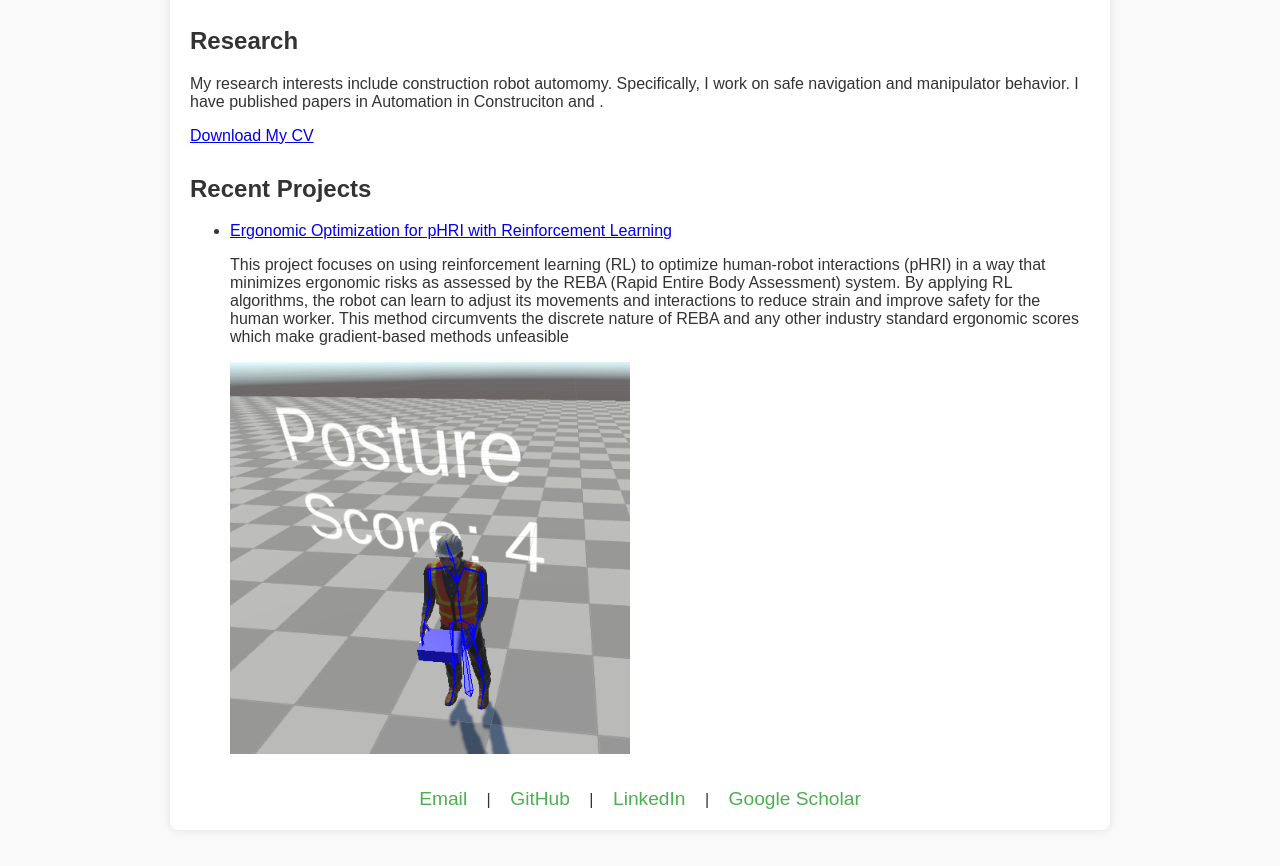
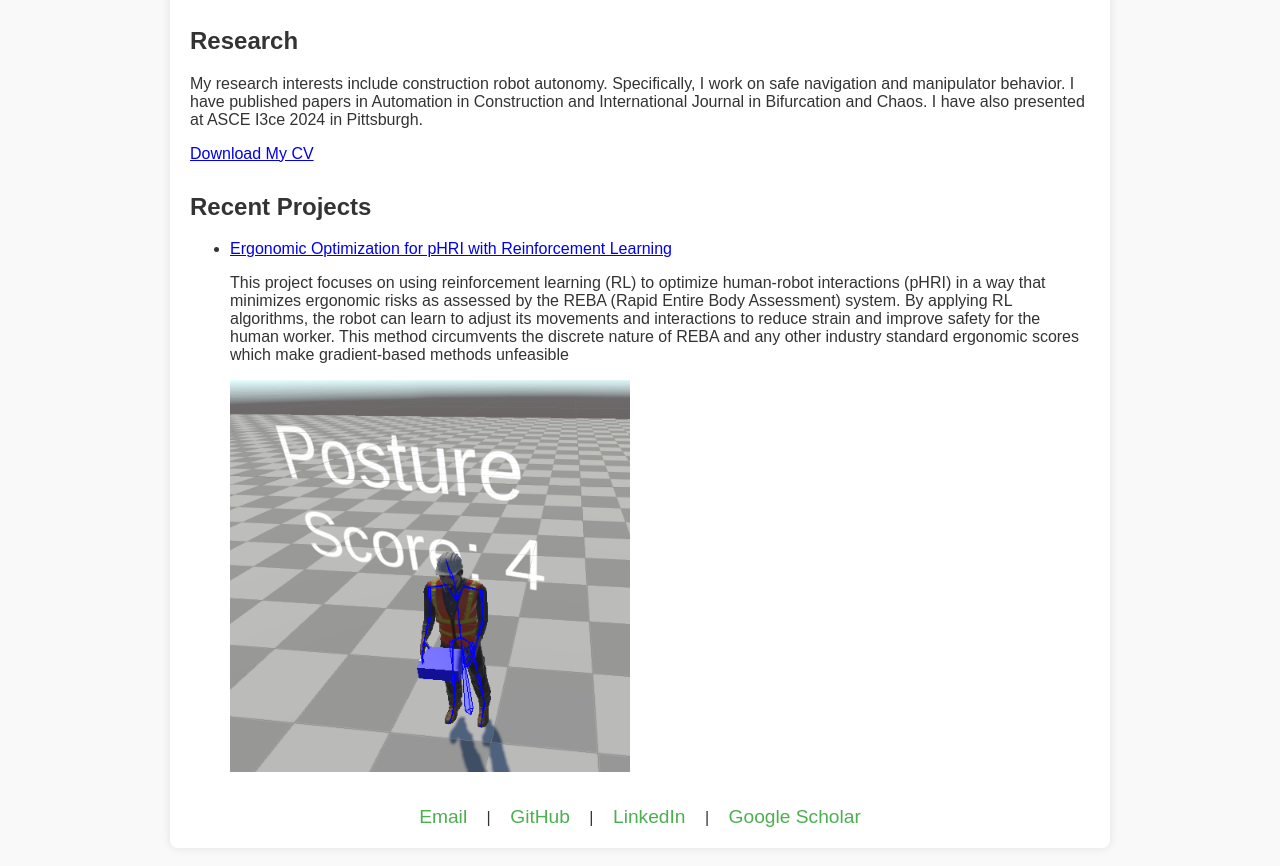
Before and after one commit to mamani828/mamani828.github.io, a plain HTML site: page index.html in a window 1280 px wide. Shown: the part 840-1706 px from the top of the page. Drawn offline with Linux system fonts and the light colour scheme.

Commit message:
Update index.html

```diff
--- a/index.html
+++ b/index.html
@@ -106,7 +106,8 @@
         <section class="research">
             <h2>Research</h2>
             <p>
-                My research interests include construction robot automomy. Specifically, I work on safe navigation and manipulator behavior. I have published papers in Automation in Construciton and .
+                My research interests include construction robot autonomy. Specifically, I work on safe navigation and manipulator behavior. I have published papers in Automation in Construction and International Journal in Bifurcation and Chaos.
+                I have also presented at ASCE I3ce 2024 in Pittsburgh.
             </p>
             <p>
                 <a href="your-cv.pdf">Download My CV</a>
```
